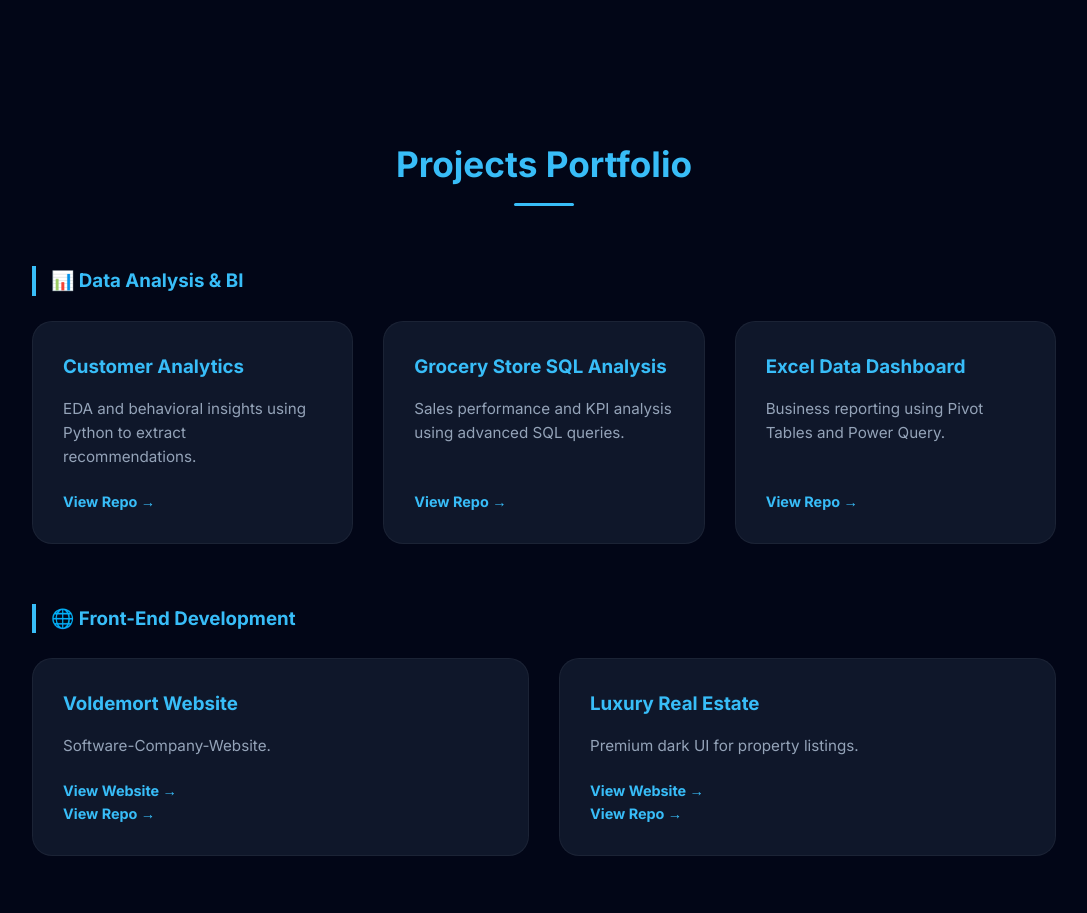
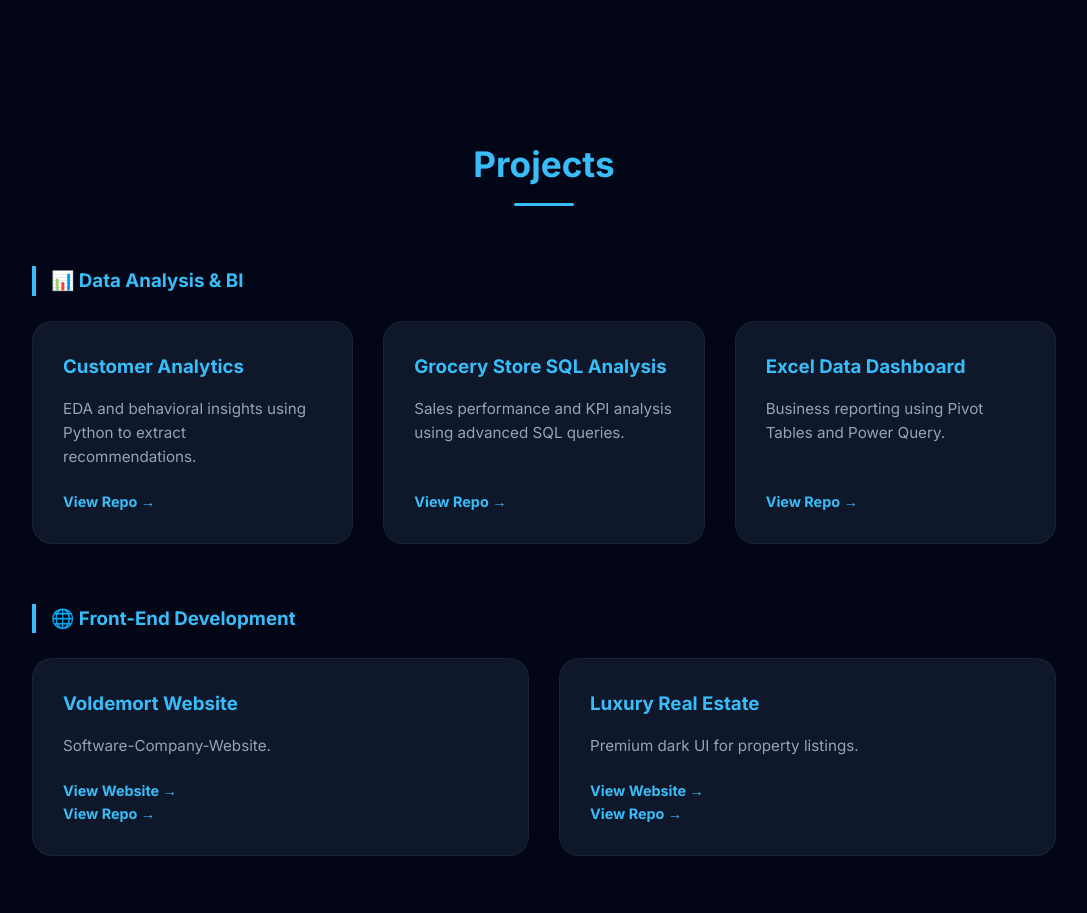
Before and after one commit to abdelpaq-a11y/omar-abdelpaq-portfolio, a plain HTML site: page index.html in a window 1280 px wide. Shown: the part 1520-2433 px from the top of the page, without its empty margins (96-1183 px from the left). Drawn offline with Linux system fonts and the light colour scheme.

Commit message:
index.html

```diff
--- a/index.html
+++ b/index.html
@@ -378,7 +378,7 @@
     </section>
 
     <section id="projects" class="reveal">
-        <h2>Projects Portfolio</h2>
+        <h2> Projects </h2>
 
         <h3 class="project-category">📊 Data Analysis & BI</h3>
         <div class="grid">
```
